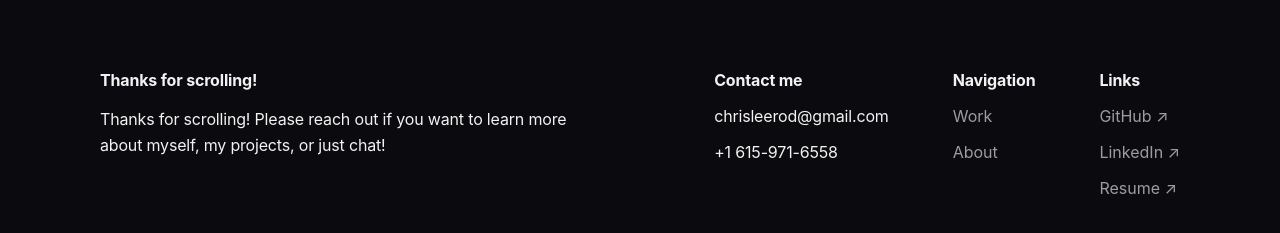
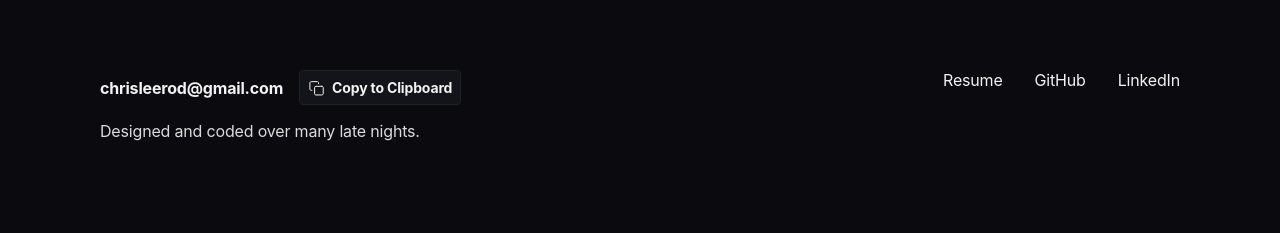
Before and after one commit to chrisleerod/React-Portfolio, a React (Create React App) app: page / in a window 1280 px wide. Shown: the part 1207-1440 px from the top of the page. Built offline with nearby package versions, Linux system fonts and the light colour scheme; the HTML template or start-up script is replaced by a standard one.

Commit message:
added new footer

```diff
--- a/src/components/404/Error.js
+++ b/src/components/404/Error.js
@@ -2,7 +2,7 @@
 import { motion } from "framer-motion";
 import { Link } from 'react-router-dom';
 import Navbar from '../navbar/navbar.js';
-import Footer from '../footer/footer.js';
+import Footer from '../footer/index.jsx';
 import './Error.css';
 
 export const Error = () => {
--- a/src/components/about/about.jsx
+++ b/src/components/about/about.jsx
@@ -1,6 +1,6 @@
 import React from "react";
 import Navbar from '../navbar/navbar.js';
-import Footer from '../footer/footer.js';
+import Footer from '../footer/index.jsx';
 
 import {
     AboutWrapper,
--- /dev/null
+++ b/src/components/footer/copy/index.jsx
@@ -0,0 +1,95 @@
+import React from "react";
+import { motion, useMotionValue, useTransform } from 'framer-motion';
+
+import {
+    EmailWrapper,
+    Email,
+    CopyButton,
+    CopyText
+} from './index.style';
+
+const Copy = () => {
+
+    const duration = 0.4;
+    const clipboardIconVariants = {
+        clicked: { opacity: 0 },
+        unclicked: { opacity: 1 },
+    };
+    const checkmarkIconVariants = {
+        clicked: { pathLength: 1 },
+        unclicked: { pathLength: 0 },
+    };
+    const [isClicked, setIsClicked] = React.useState(false);
+    const pathLength = useMotionValue(0);
+    const opacity = useTransform(pathLength, [0, 0.5], [0, 1]);
+
+    return (
+        <>
+            <EmailWrapper>
+                <Email>
+                    chrisleerod@gmail.com
+                </Email>
+                <CopyButton
+                    style={{
+                        cursor: isClicked ? 'default' : 'pointer',
+                        outline: 'none',
+                    }}
+                    aria-label="Copy to clipboard"
+                    title="Copy to clipboard"
+                    disabled={isClicked}
+                    onClick={() => {
+                        setIsClicked(true);
+                    }}
+                >
+                    <svg
+                        width="16"
+                        height="16"
+                        viewBox="0 0 24 24"
+                        fill="none"
+                        xmlns="http://www.w3.org/2000/svg"
+                    >
+                        <motion.path
+                            d="M20.8511 9.46338H11.8511C10.7465 9.46338 9.85107 10.3588 9.85107 11.4634V20.4634C9.85107 21.5679 10.7465 22.4634 11.8511 22.4634H20.8511C21.9556 22.4634 22.8511 21.5679 22.8511 20.4634V11.4634C22.8511 10.3588 21.9556 9.46338 20.8511 9.46338Z"
+                            stroke="#F2F2F2"
+                            strokeWidth="1.5"
+                            strokeLinecap="round"
+                            strokeLinejoin="round"
+                            initial={false}
+                            animate={isClicked ? 'clicked' : 'unclicked'}
+                            variants={clipboardIconVariants}
+                            transition={{ duration }}
+                        />
+                        <motion.path
+                            d="M5.85107 15.4634H4.85107C4.32064 15.4634 3.81193 15.2527 3.43686 14.8776C3.06179 14.5025 2.85107 13.9938 2.85107 13.4634V4.46338C2.85107 3.93295 3.06179 3.42424 3.43686 3.04917C3.81193 2.67409 4.32064 2.46338 4.85107 2.46338H13.8511C14.3815 2.46338 14.8902 2.67409 15.2653 3.04917C15.6404 3.42424 15.8511 3.93295 15.8511 4.46338V5.46338"
+                            stroke="#F2F2F2"
+                            strokeWidth="1.5"
+                            strokeLinecap="round"
+                            strokeLinejoin="round"
+                            initial={false}
+                            animate={isClicked ? 'clicked' : 'unclicked'}
+                            variants={clipboardIconVariants}
+                            transition={{ duration }}
+                        />
+                        <motion.path
+                            d="M20 6L9 17L4 12"
+                            stroke="#F2F2F2"
+                            strokeWidth="2"
+                            strokeLinecap="round"
+                            strokeLinejoin="round"
+                            initial={false}
+                            animate={isClicked ? 'clicked' : 'unclicked'}
+                            variants={checkmarkIconVariants}
+                            style={{ pathLength, opacity }}
+                            transition={{ duration }}
+                        />
+                    </svg>
+                    <CopyText>
+                        Copy to Clipboard
+                    </CopyText>
+                </CopyButton>
+            </EmailWrapper>
+        </>
+    );
+};
+
+export default Copy;
--- /dev/null
+++ b/src/components/footer/copy/index.style.jsx
@@ -0,0 +1,29 @@
+import styled from 'styled-components'
+import { motion } from "framer-motion";
+
+export const EmailWrapper = styled(motion.div)`
+    display: flex;
+    align-items: center;
+`;
+
+export const Email = styled(motion.p)`
+    font-weight: 700;
+    color: #f2f2f2;
+`;
+
+export const CopyButton = styled(motion.div)`
+    padding: 8px 8px;
+    display: flex;
+    align-items: center;
+    background-color: #131419;
+    border: 1px solid #1C2225;
+    margin-left: 16px;
+    border-radius: 4px;
+`;
+
+export const CopyText = styled(motion.p)`
+    font-size: 14px;
+    color: #F2F2F2;
+    font-weight: 700;
+    margin-left: 8px;
+`;
--- a/src/components/footer/footer.js
+++ /dev/null
@@ -1,69 +0,0 @@
-import React, { Component } from "react";
-import './footer.css';
-import { Link } from 'react-router-dom';
-
-class footer extends Component {
-    render() {
-        return (
-            <div className="footer-container">
-                <div className="footer-left">
-                    <div className="thanks">
-                        <div className="footer-title">
-                            <p>Thanks for scrolling!</p>
-                        </div>
-                        <div className="footer-thanks-text">
-                            <p>Thanks for scrolling! Please reach out if you want to learn more about
-                                 myself, my projects, or just chat! </p>
-                        </div>
-                    </div>
-                </div>
-                <div className="footer-right">
-                    <div className="footer-contact">
-                        <div className="footer-title"><p>Contact me</p></div>
-                        <div className="footer-email">
-                            <p>chrisleerod@gmail.com</p>
-                            <p>+1 615-971-6558</p>
-                        </div>
-                    </div>
-                    <div className="footer-navigation">
-                        <div className="footer-title"><p>Navigation</p></div>
-                        <div className="footer-nav-container">
-                            <ul className="footer-nav">
-                                <li>
-                                    <Link to="/">
-                                        Work
-                                    </Link>
-                                </li>
-                                <li>
-                                    <Link to="/about">
-                                        About
-                                    </Link>
-                                </li>
-                            </ul>
-                        </div>
-                    </div>
-                    <div className="footer-links">
-                        <div className="footer-title">
-                            <p>Links</p>
-                        </div>
-                        <div className="footer-links-container">
-                            <ul className="footer-links">
-                                <a target="_blank" rel="noopener noreferrer" href="https://github.com/chrisleerod">
-                                    <li>GitHub ↗</li>
-                                </a>
-                                <a target="_blank" rel="noopener noreferrer" href="https://linkedin.com/in/chrisleerod">
-                                    <li>LinkedIn ↗</li>
-                                </a>
-                                <a target="_blank" rel="noopener noreferrer" href="https://drive.google.com/file/d/1aXlgDU4Z2KY_8nh4HK91mrrIH8Dhj6xc/view">
-                                    <li>Resume ↗</li>
-                                </a>
-                            </ul>
-                        </div>
-                    </div>
-                </div>
-            </div >
-        );
-    }
-}
-
-export default footer;
--- /dev/null
+++ b/src/components/footer/index.jsx
@@ -0,0 +1,36 @@
+import React from "react";
+import { Link } from 'react-router-dom';
+import Copy from './copy';
+
+import {
+    FooterWrapper,
+    Left,
+    Right,
+    FooterText
+} from './index.style';
+
+const Footer = () => {
+    return (
+        <FooterWrapper>
+            <Left>
+                <Copy />
+                <FooterText>
+                    Designed and coded over many late nights.
+                </FooterText>
+            </Left>
+            <Right>
+                <a href="https://drive.google.com/file/d/1aXlgDU4Z2KY_8nh4HK91mrrIH8Dhj6xc/view">
+                    <p>Resume</p>
+                </a>
+                <a style={{margin: '0px 32px'}} href="https://github.com/chrisleerod">
+                   <p>GitHub</p>
+                </a>
+                <a href="https://linkedin.com/in/chrisleerod">
+                    <p>LinkedIn</p>
+                </a>
+            </Right>
+        </FooterWrapper>
+    );
+};
+
+export default Footer;
--- /dev/null
+++ b/src/components/footer/index.style.jsx
@@ -0,0 +1,37 @@
+import styled from 'styled-components'
+import { motion } from "framer-motion";
+
+export const FooterWrapper = styled(motion.div)`
+    display: flex;
+    justify-content: space-between;
+    flex-wrap: wrap;
+    margin: 0 auto;
+    margin-bottom: 128px;
+    max-width: 1144px;
+    padding: 0 32px;
+    width: 100%;
+    @media only screen and (max-width: 500px) {
+        padding: 0 24px;
+        margin-bottom: 64px;
+    }
+`;
+
+export const Left = styled(motion.div)`
+    margin-bottom: 64px;
+    margin-right: 32px;
+`;
+
+export const Right = styled(motion.div)`
+    text-decoration: none;
+    color: #F2F2F2;
+    a {
+        text-decoration: none;
+        color: #F2F2F2;
+    }
+`;
+
+export const FooterText = styled(motion.p)`
+    color: #F2F2F2;
+    opacity: 0.9;
+    margin-top: 16px;
+`;
--- a/src/components/freelance/freelance.js
+++ b/src/components/freelance/freelance.js
@@ -4,7 +4,7 @@
 
 import ProjCard from '../styledComponents/projCard';
 import Navbar from '../navbar/navbar.js';
-import Footer from '../footer/footer.js';
+import Footer from '../footer/index.jsx';
 
 class freelance extends Component {
     render() {
--- a/src/components/google/index.jsx
+++ b/src/components/google/index.jsx
@@ -1,6 +1,6 @@
 import React from "react";
 import Navbar from '../navbar/navbar.js';
-import Footer from '../footer/footer.js';
+import Footer from '../footer/index.jsx';
 import ProjHeader from '../styledComponents/projHeader';
 import ProjInfo from '../styledComponents/projInfo';
 import Paragraph from '../styledComponents/projParagraph';
--- a/src/components/homepage/homepage.js
+++ b/src/components/homepage/homepage.js
@@ -2,7 +2,7 @@
 import { Link } from 'react-router-dom'
 import { motion } from "framer-motion";
 import Navbar from '../navbar/navbar.js';
-import Footer from '../footer/footer.js';
+import Footer from '../footer/index.jsx';
 import HomeCard from '../styledComponents/projCard/homeCard';
 import ProjCard from '../styledComponents/projCard';
 
```
